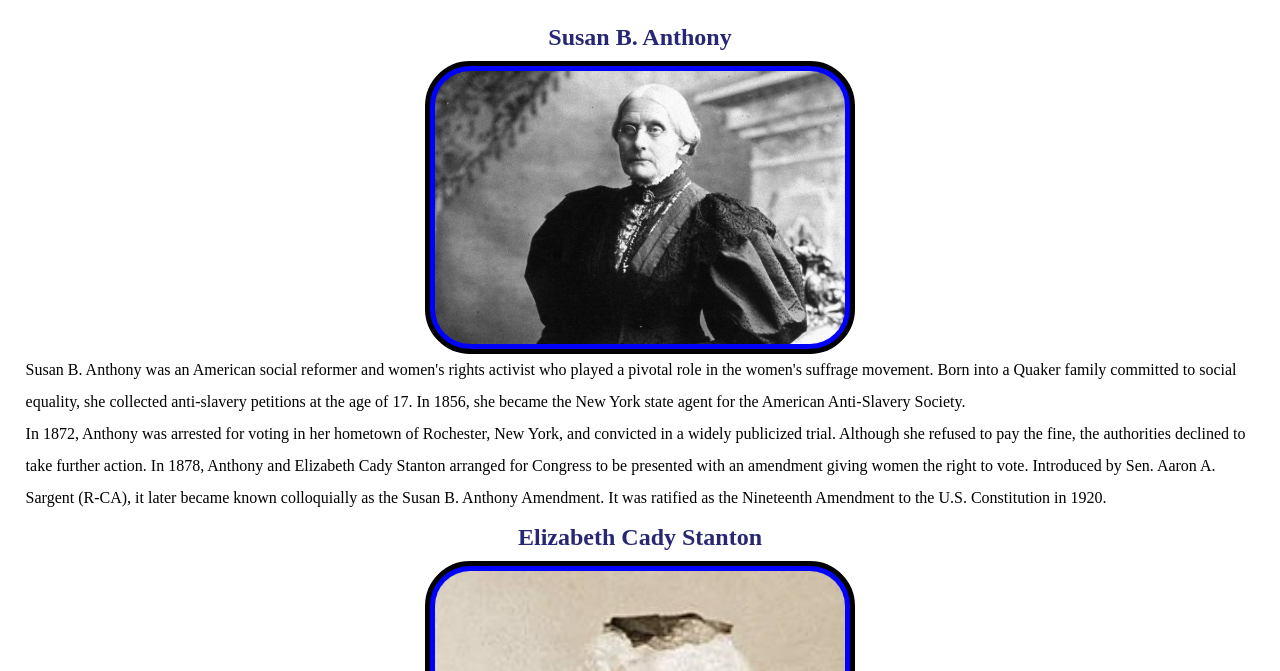
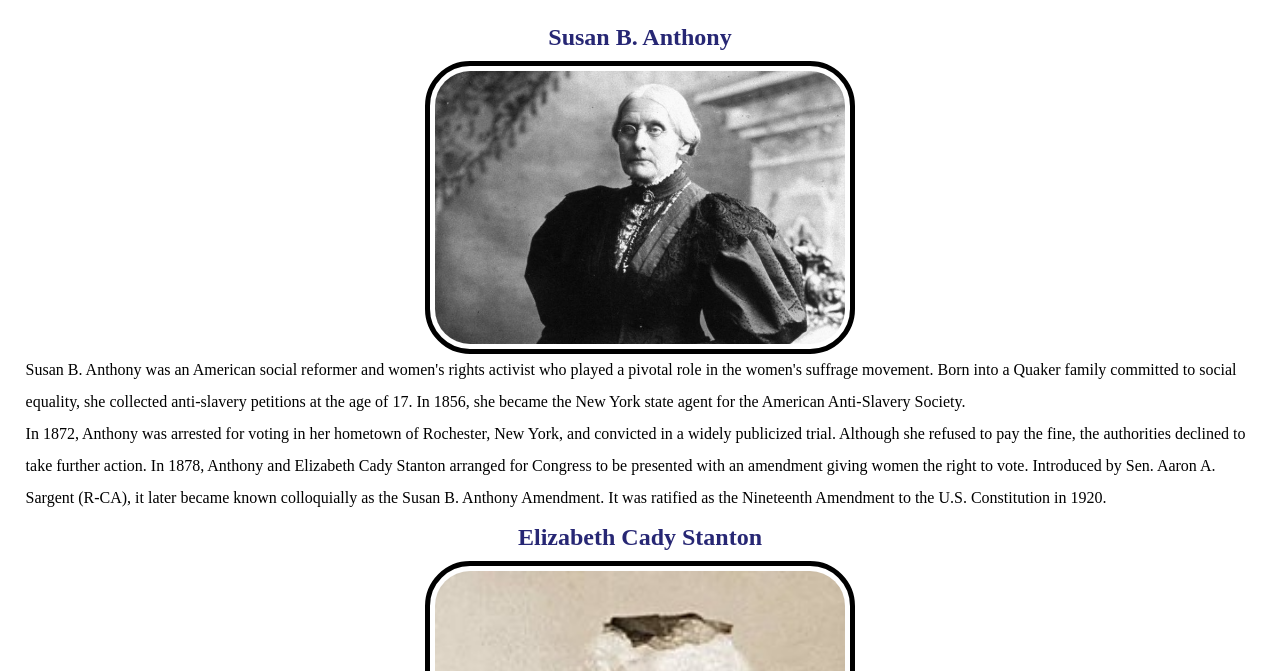
Before and after one commit to hannahcmu/womens_page, a plain HTML site: page history.html in a window 1280 px wide. Shown: the part 129-800 px from the top of the page. Drawn offline with Linux system fonts and the light colour scheme.

Commit message:
Update style.css

```diff
--- a/css/style.css
+++ b/css/style.css
@@ -43,9 +43,6 @@ main img:nth-of-type(2n){
   background-color: blue;
 }
 
-img:nth-child(even){
-  background-color: blue;
-}
 
 img:hover{
   display: block;
```
